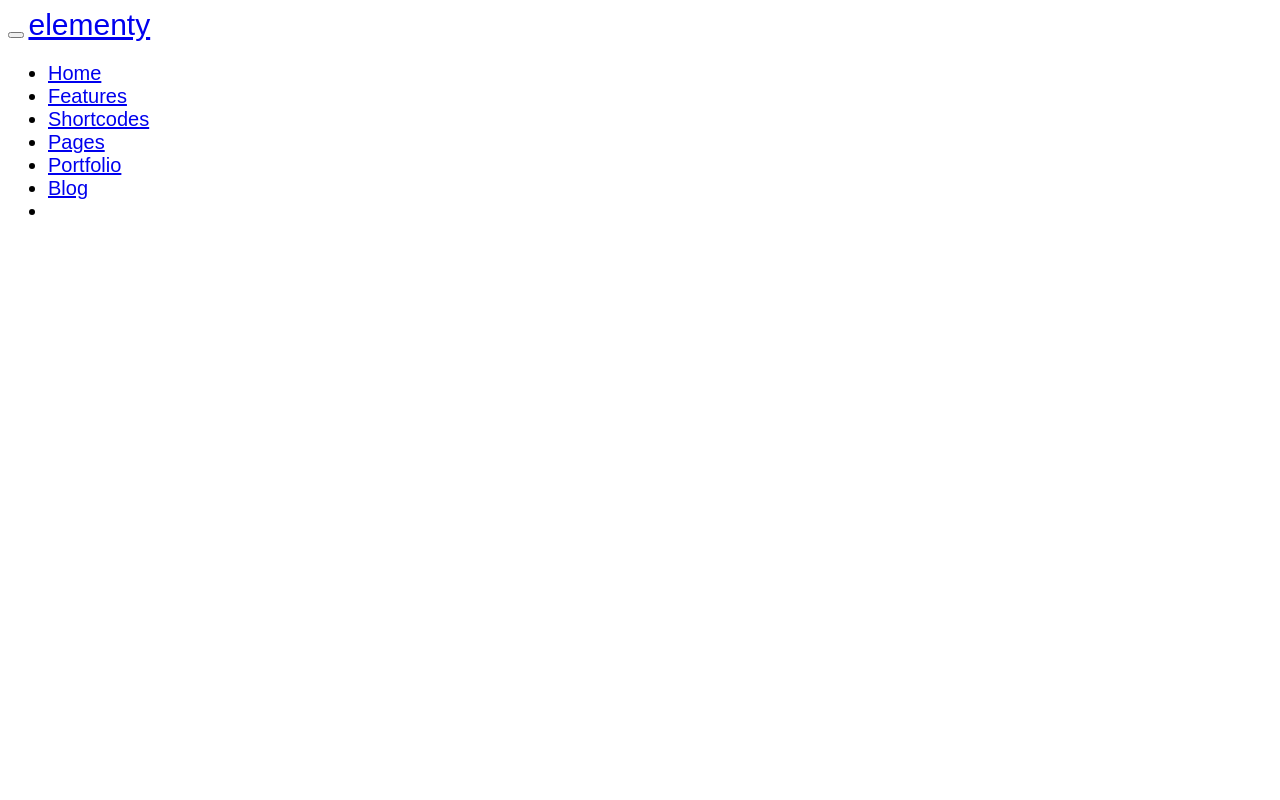
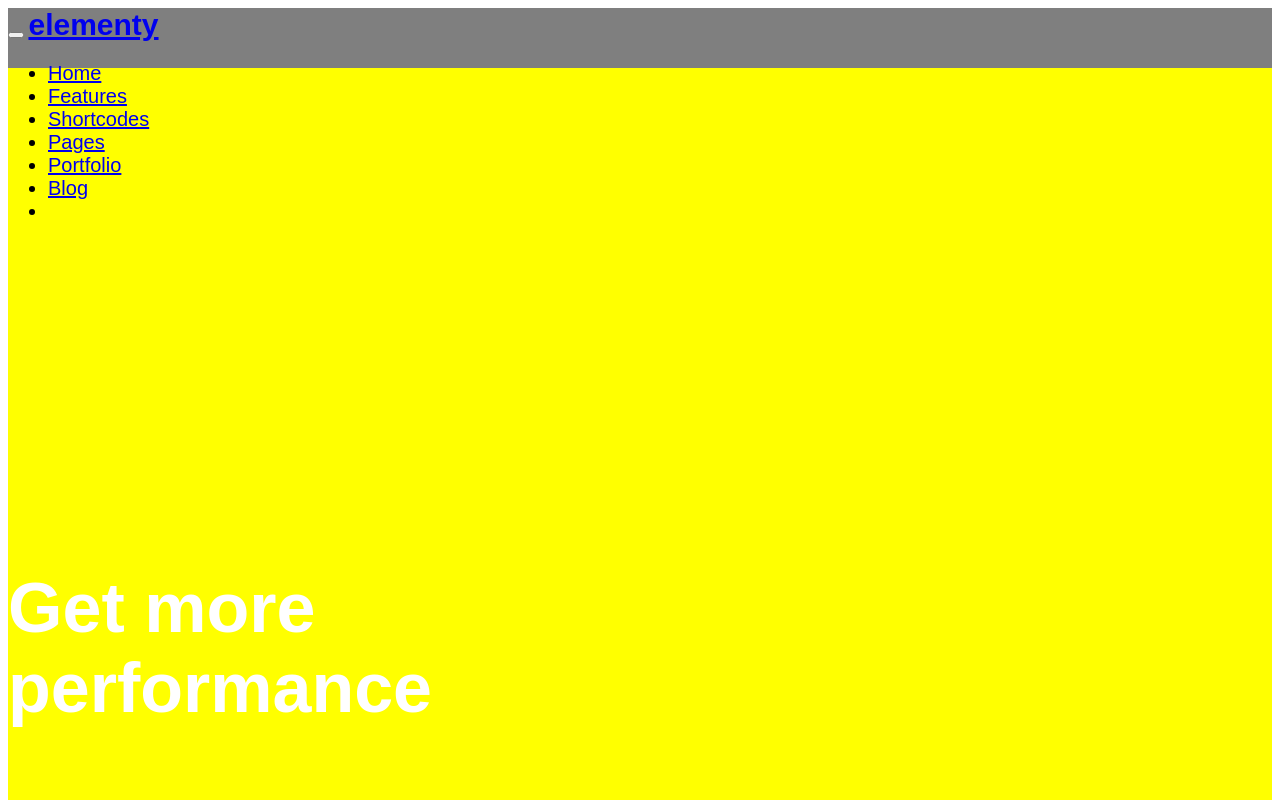
Before and after one commit to annokr/magic-moto, a website built with webpack: page index.html in a window 1280 px wide. Shown: the top 800 px of the page. Built offline with nearby package versions, Linux system fonts and the light colour scheme; some icons are missing; files whose address does not match are found by name.

Commit message:
Add banner

```diff
--- a/index.html
+++ b/index.html
@@ -7,7 +7,7 @@
 <body>
 	<div class="row header">
 		<div class="col-xs-12">
-			<nav class="navbar navbar-inverse">
+			<nav class="navbar navbar-inverse navbar-fixed-top opaque-navbar">
 				<div class="container-fluid">
 					<div class="navbar-header">
 						<button type="button" class="navbar-toggle" data-toggle="collapse" data-target="#myNavbar">
@@ -15,7 +15,7 @@
 							<span class="icon-bar"></span>
 							<span class="icon-bar"></span>
 						</button>
-						<a class="navbar-brand" href="#">elementy</a>
+						<a class="navbar-brand" href="#"><b>elementy</b></a>
 					</div>
 					<div class="collapse navbar-collapse" id="myNavbar">
 						<ul class="nav navbar-nav navbar-right">
@@ -30,6 +30,13 @@
 					</div>
 				</div>
 			</nav>
+			<section class="banner">
+				<div class="container">
+					<div class="row">
+						<h1 class="col-xs-12">Get more <br /> <b>performance</b></h1>
+					</div>
+				</div>
+			</section>
 		</div>
 	</div>
 </body>
```
